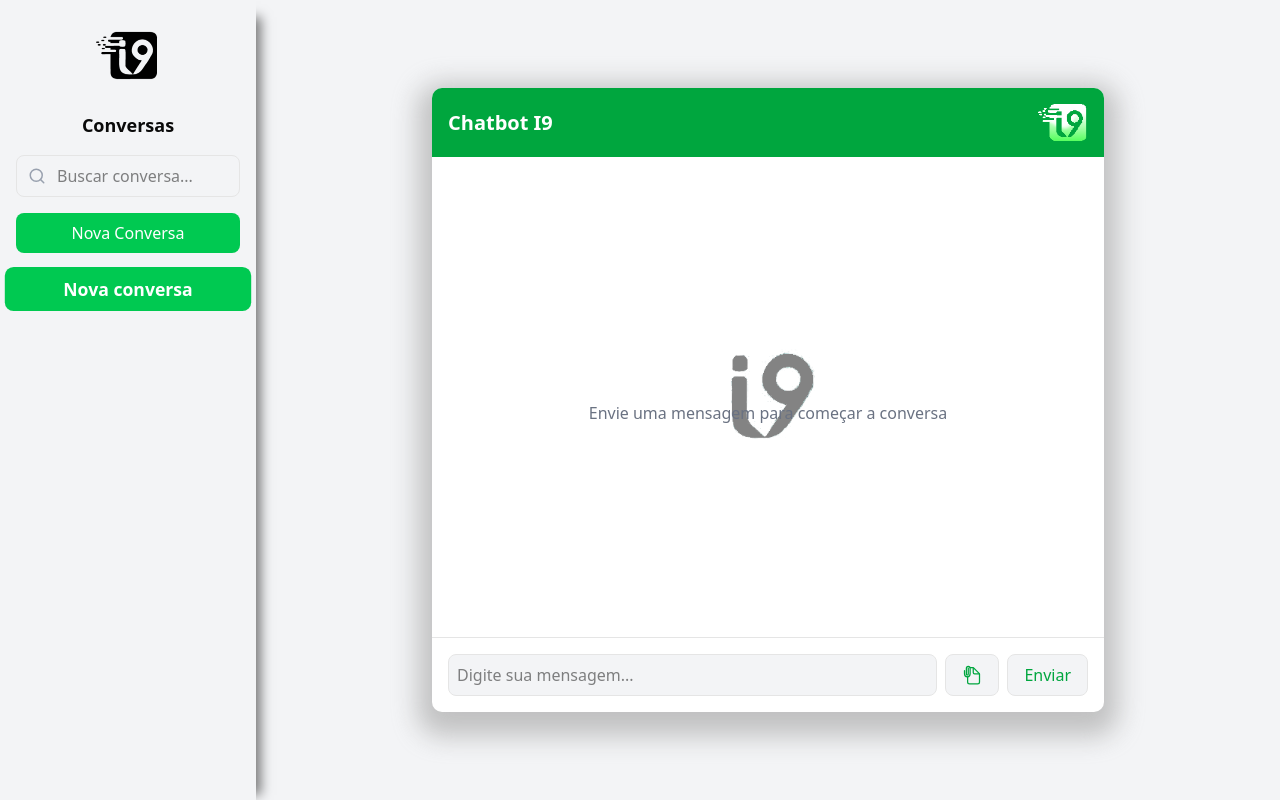
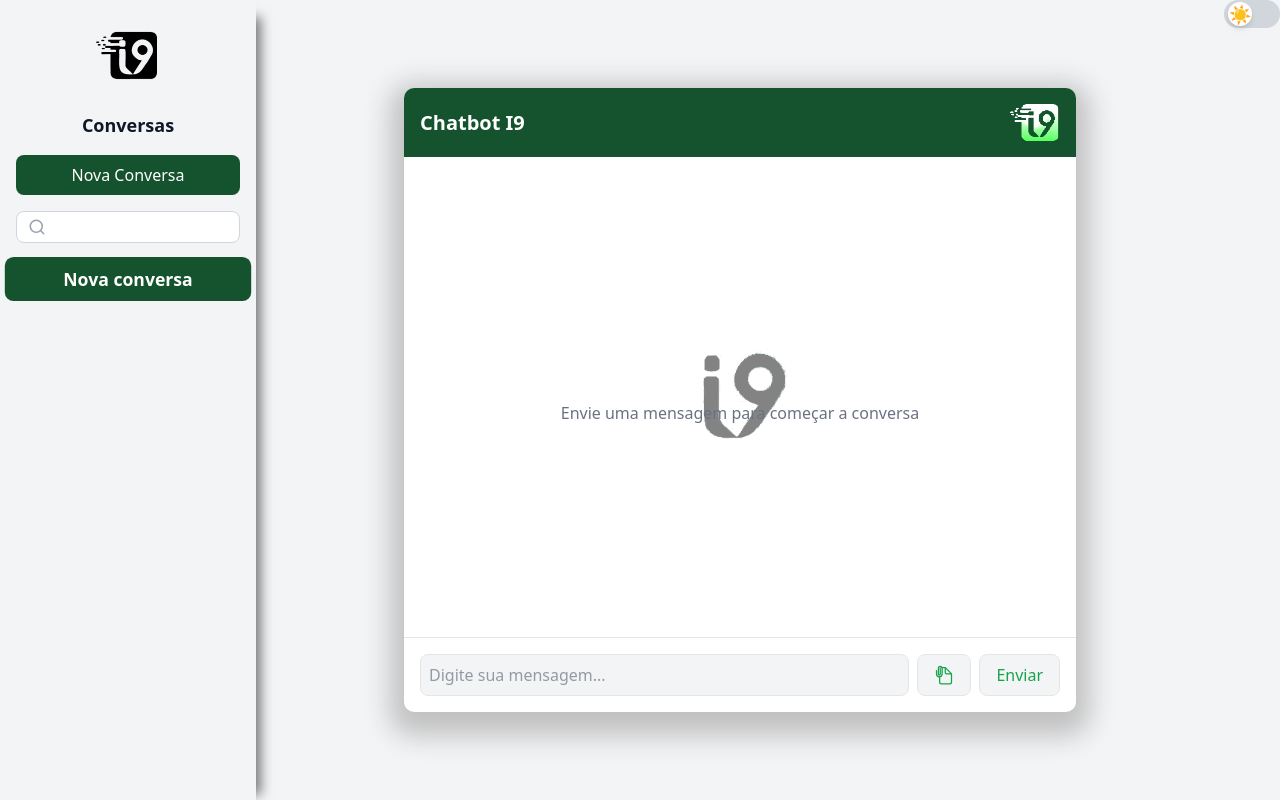
Before and after one commit to Joao-Sch/Gemini, a Next.js app: page / in a window 1280 px wide. Built offline with nearby package versions, Linux system fonts and the light colour scheme.

Commit message:
insert e mais features

```diff
--- a/app/page.tsx
+++ b/app/page.tsx
@@ -1,7 +1,6 @@
 /* eslint-disable @typescript-eslint/no-explicit-any */
 "use client";
 
-import { useState, useEffect, useRef } from "react";
 import { GoogleGenAI, Type } from "@google/genai";
 import entregas from "@/lib/entregas.json";
 import motoBoys from "@/lib/motoboys.json";
@@ -10,6 +9,7 @@ import Image from "next/image";
 import "./SendButton.css";
 import { IoDocumentAttachOutline } from "react-icons/io5";
 import { FiSearch } from "react-icons/fi";
+import { useEffect, useRef, useState } from "react";
 
 //#region TIPOS
 type UIMessage = {
@@ -68,7 +68,11 @@ export default function Chat() {
   const [openDelivery, setOpenDelivery] = useState<number | null>(null);
   const [sidebarVisible, setSidebarVisible] = useState(false);
   const [searchTerm, setSearchTerm] = useState("");
+  const [searchFocused, setSearchFocused] = useState(false);
+  const [searchPlaceholder, setSearchPlaceholder] = useState("");
+  const [darkMode, setDarkMode] = useState(false);
   const messagesEndRef = useRef<HTMLDivElement | null>(null);
+  const placeholderInterval = useRef<NodeJS.Timeout | null>(null);
   //#endregion
 
   const ai = new GoogleGenAI({
@@ -136,9 +140,7 @@ export default function Chat() {
         const geminiTitle = await generateTitleWithGemini(input, ai);
         setConversations((prev) =>
           prev.map((c) =>
-            c.id === currentConversationId
-              ? { ...c, title: geminiTitle }
-              : c
+            c.id === currentConversationId ? { ...c, title: geminiTitle } : c
           )
         );
       } catch {
@@ -401,18 +403,12 @@ Por favor, gere uma mensagem clara, amigável para o cliente com essas informaç
   //#region Insert Delivery
   const handleInsertDelivery = async (userInput: string): Promise<string> => {
     if (deliveryStep === "destino") {
-      const [rua, numero, bairro, cidade, cep] = userInput.split(",");
-      if (!rua || !numero || !bairro || !cidade || !cep) {
-        return "Por favor, informe todos os campos do endereço separados por vírgula.";
+      const endereco = extrairEndereco(userInput);
+      if (!endereco) {
+        return "Por favor, informe o endereço no formato: Rua, número - Bairro, Cidade - UF, CEP";
       }
       setPendingDelivery({
-        enderecoDestino: {
-          rua: rua.trim(),
-          numero: numero.trim(),
-          bairro: bairro.trim(),
-          cidade: cidade.trim(),
-          cep: cep.trim(),
-        },
+        enderecoDestino: endereco,
       });
       setDeliveryStep("responsavel");
       return "Qual o nome do responsável pela entrega?";
@@ -679,21 +675,43 @@ Por favor, gere uma mensagem clara, amigável para o cliente com essas informaç
     }
   }, [showDeliveriesSidebar]);
 
+  const animatePlaceholder = (text: string) => {
+    setSearchPlaceholder("");
+    let i = 0;
+    if (placeholderInterval.current) clearInterval(placeholderInterval.current);
+    placeholderInterval.current = setInterval(() => {
+      setSearchPlaceholder((prev) => prev + text.charAt(i));
+      i++;
+      if (i >= text.length) {
+        if (placeholderInterval.current)
+          clearInterval(placeholderInterval.current);
+      }
+    }, 60); // ajuste a velocidade aqui
+  };
+
   return (
-    <div className="flex min-h-screen bg-gray-100">
+    <div
+      className={`flex min-h-screen ${darkMode ? "bg-[#333]" : "bg-gray-100"}`}
+    >
       {/* Sidebar de conversas */}
       <div
-        className={`sideBar w-64 bg-gray-250 shadow-md p-4 overflow-y-auto max-h-screen text-center transition-transform duration-300 ease-in-out "translate-x-0" : "-translate-x-full"
-          } sm:translate-x-0 sm:block`}
+        className={`sideBar w-64 shadow-md p-4 overflow-y-auto max-h-screen text-center transition-transform duration-300
+    ${darkMode ? "bg-[#3a3a3a] text-gray-100" : "bg-gray-100 text-gray-900"}`}
         style={{
-          boxShadow: "16px 6px 11px -11px rgba(0,0,0,0.5)",
-          WebkitBoxShadow: "16px 6px 11px -11px rgba(0,0,0,0.5)",
-          MozBoxShadow: "16px 6px 11px -11px rgba(0,0,0,0.5)",
+          boxShadow: darkMode
+            ? "0 2px 8px 0 rgba(0,0,0,0.7)"
+            : "16px 6px 11px -11px rgba(0,0,0,0.5)",
+          WebkitBoxShadow: darkMode
+            ? "0 2px 8px 0 rgba(0,0,0,0.7)"
+            : "16px 6px 11px -11px rgba(0,0,0,0.5)",
+          MozBoxShadow: darkMode
+            ? "0 2px 8px 0 rgba(0,0,0,0.7)"
+            : "16px 6px 11px -11px rgba(0,0,0,0.5)",
         }}
       >
         <div className="mb-4">
           <Image
-            src="/fb-og.png"
+            src={darkMode ? "/i9White.png" : "/fb-og.png"} // coloque o caminho da logo escura e clara
             alt="Logo"
             width={150}
             height={150}
@@ -703,26 +721,51 @@ Por favor, gere uma mensagem clara, amigável para o cliente com essas informaç
 
         <h2 className="text-lg font-bold mb-4">Conversas</h2>
 
-        {/* Coloque o input de busca aqui */}
+        <button
+          onClick={createNewConversation}
+          className="w-full bg-[#14532d] text-white px-4 py-2 rounded-md transition-colors duration-500 mb-4 hover:bg-[#22c55e]"
+        >
+          Nova Conversa
+        </button>
+
         <div className="relative mb-4">
-          <span className="absolute left-3 top-1/2 -translate-y-1/2 text-gray-400">
+          <span
+            className={`absolute left-3 top-1/2 -translate-y-1/2 pointer-events-none transition-colors duration-300
+    ${searchFocused ? "text-[#16a34a]" : "text-gray-400"}`}
+          >
             <FiSearch size={18} />
           </span>
           <input
             type="text"
-            placeholder="Buscar conversa..."
             value={searchTerm}
             onChange={(e) => setSearchTerm(e.target.value)}
-            className="w-full pl-10 pr-4 py-2 border rounded-md focus:outline-none focus:border-green-800 transition-colors duration-600"
+            onFocus={() => {
+              setSearchFocused(true);
+              animatePlaceholder("BBuscar conversa");
+            }}
+            onBlur={() => {
+              setSearchFocused(false);
+              setSearchPlaceholder("");
+              if (placeholderInterval.current)
+                clearInterval(placeholderInterval.current);
+            }}
+            placeholder={searchFocused ? searchPlaceholder : ""} // só aparece animado ao focar
+            className={`
+    w-full
+    pl-10 pr-4
+    border rounded-md
+    focus:outline-none
+    transition-all duration-500
+    bg-white
+    ${searchFocused ? "h-12 border-[#16a34a]" : "h-8 border-gray-300"}
+  `}
+            style={{
+              transitionProperty: "height, border-color",
+              minHeight: "2rem",
+              maxHeight: "3rem",
+            }}
           />
         </div>
-
-        <button
-          onClick={createNewConversation}
-          className="w-full bg-green-500 text-white px-4 py-2 rounded-md hover:bg-green-700 transition-colors duration-500 mb-4"
-        >
-          Nova Conversa
-        </button>
 
         <div className="space-y-2">
           {conversations
@@ -734,9 +777,11 @@ Por favor, gere uma mensagem clara, amigável para o cliente com essas informaç
                 key={conv.id}
                 onClick={() => switchConversation(conv.id)}
                 className={`slideConversation block w-full px-4 py-2 rounded-md transition-all duration-500
-          ${conv.id === currentConversationId
-            ? "bg-green-500 text-white scale-110"
-            : "bg-gray-200 text-gray-800 hover:scale-105 hover:text-green-600"}
+    ${
+      conv.id === currentConversationId
+        ? "bg-[#14532d] text-white scale-110"
+        : "bg-gray-200 text-gray-800 hover:scale-105 hover:text-[#178a46]"
+    }
     text-center`}
               >
                 <b>{conv.title}</b>
@@ -749,14 +794,21 @@ Por favor, gere uma mensagem clara, amigável para o cliente com essas informaç
       <div className="flex flex-1 justify-center items-center">
         {/* Chat */}
         <div
-          className="w-full max-w-2xl bg-white rounded-lg shadow-md overflow-hidden flex flex-col"
+          className={`w-full max-w-2xl rounded-lg shadow-md overflow-hidden flex flex-col
+    ${darkMode ? "bg-[#222] text-gray-100" : "bg-white text-gray-700"}`}
           style={{
-            boxShadow: "0px 10px 26px 14px rgba(176,176,176,0.75)",
-            WebkitBoxShadow: "0px 10px 26px 14px rgba(176,176,176,0.75)",
-            MozBoxShadow: "0px 10px 26px 14px rgba(176,176,176,0.75)",
+            boxShadow: darkMode
+              ? "0px 10px 26px 14px rgba(0,0,0,0.7)"
+              : "0px 10px 26px 14px rgba(176,176,176,0.75)",
+            WebkitBoxShadow: darkMode
+              ? "0px 10px 26px 14px rgba(0,0,0,0.7)"
+              : "0px 10px 26px 14px rgba(176,176,176,0.75)",
+            MozBoxShadow: darkMode
+              ? "0px 10px 26px 14px rgba(0,0,0,0.7)"
+              : "0px 10px 26px 14px rgba(176,176,176,0.75)",
           }}
         >
-          <div className="bg-green-600 text-white p-4 flex justify-between items-center">
+          <div className="bg-[#14532d] text-white p-4 flex justify-between items-center">
             <h1 className="text-xl font-bold">Chatbot I9</h1>
             <Image
               src="/logo_i9delivery.png"
@@ -882,7 +934,7 @@ Por favor, gere uma mensagem clara, amigável para o cliente com essas informaç
               />
               <label
                 htmlFor="file-upload"
-                className={`bg-gray-100 text-green-600 px-4 items-center py-2 border rounded-md cursor-pointer hover:bg-green-800 hover:text-white transition-colors duration-600 flex ${
+                className={`bg-gray-100 text-[#16a34a] px-4 items-center py-2 border rounded-md cursor-pointer hover:bg-[#14532d] hover:text-white transition-colors duration-600 flex ${
                   isLoading ? "opacity-50 cursor-not-allowed" : ""
                 }`}
               >
@@ -890,11 +942,11 @@ Por favor, gere uma mensagem clara, amigável para o cliente com essas informaç
               </label>
               <button
                 type="submit"
-                className={`bg-gray-100 border text-green-600 px-4 py-2 rounded-md cursor-pointer
+                className={`bg-gray-100 border text-[#16a34a] px-4 py-2 rounded-md cursor-pointer
      ${
        isLoading
-                       ? "bg-green-800 scale-105 text-white cursor-not-allowed"
-                       : "hover:bg-green-800 hover:text-white transition-colors duration-600"
+         ? "bg-[#14532d] scale-105 text-white cursor-not-allowed"
+         : "hover:bg-[#14532d] hover:text-white transition-colors duration-600"
      }
    `}
                 disabled={isLoading}
@@ -927,8 +979,10 @@ Por favor, gere uma mensagem clara, amigável para o cliente com essas informaç
             style={{
               width: "20rem",
               height: "60vh",
-              background: "white",
-              boxShadow: "0 4px 24px rgba(0,0,0,0.12)",
+              background: darkMode ? "#333" : "white",
+              boxShadow: darkMode
+                ? "0 4px 24px rgba(0,0,0,0.7)"
+                : "0 4px 24px rgba(0,0,0,0.12)",
               overflowY: "auto",
               borderLeft: "1px solid rgb(235, 230, 229)",
               borderTopRightRadius: "0.5rem",
@@ -941,7 +995,7 @@ Por favor, gere uma mensagem clara, amigável para o cliente com essas informaç
               marginBottom: "6px",
             }}
           >
-            <div className="bg-green-800 text-white p-3 rounded-t-lg text-center font-semibold flex justify-between items-center">
+            <div className="bg-[#14532d] text-white p-3 rounded-t-lg text-center font-semibold flex justify-between items-center">
               <span>ENTREGAS</span>
               <button
                 className="text-white font-bold text-xl"
@@ -956,13 +1010,17 @@ Por favor, gere uma mensagem clara, amigável para o cliente com essas informaç
             ) : (
               <ul className="entrega-lista flex-1">
                 {deliveries.map((d, i) => {
-                  const origem = d.addresses?.find((a: any) => a.position === 0) || {};
-                  const destino = d.addresses?.find((a: any) => a.position === 1) || {};
+                  const origem =
+                    d.addresses?.find((a: any) => a.position === 0) || {};
+                  const destino =
+                    d.addresses?.find((a: any) => a.position === 1) || {};
                   return (
                     <li key={d.id} className="entrega-item">
                       <button
                         className="entrega-btn"
-                        onClick={() => setOpenDelivery(openDelivery === i ? null : i)}
+                        onClick={() =>
+                          setOpenDelivery(openDelivery === i ? null : i)
+                        }
                       >
                         <span>
                           <span className="entrega-icon">📦</span>
@@ -971,13 +1029,28 @@ Por favor, gere uma mensagem clara, amigável para o cliente com essas informaç
                         </span>
                         <span>{openDelivery === i ? "▲" : "▼"}</span>
                       </button>
-                      <div className={`entrega-details${openDelivery === i ? " open" : ""}`}>
+                      <div
+                        className={`entrega-details${
+                          openDelivery === i ? " open" : ""
+                        }`}
+                      >
                         {openDelivery === i && (
                           <>
-                            <div><b>Status:</b> {d.situation?.description ?? "Não informado"}</div>
-                            <div><b>Motoboy:</b> {d.deliveryman?.name ?? "Não informado"}</div>
-                            <div><b>Veículo:</b> {d.deliveryman?.vehicle?.model ?? "Não informado"}</div>
-                            <div><b>Valor:</b> R$ {d.price ?? "Não informado"}</div>
+                            <div>
+                              <b>Status:</b>{" "}
+                              {d.situation?.description ?? "Não informado"}
+                            </div>
+                            <div>
+                              <b>Motoboy:</b>{" "}
+                              {d.deliveryman?.name ?? "Não informado"}
+                            </div>
+                            <div>
+                              <b>Veículo:</b>{" "}
+                              {d.deliveryman?.vehicle?.model ?? "Não informado"}
+                            </div>
+                            <div>
+                              <b>Valor:</b> R$ {d.price ?? "Não informado"}
+                            </div>
                             <div>
                               <b>Origem:</b> {origem.street ?? "Não informado"},{" "}
                               {origem.number ?? "Não informado"},{" "}
@@ -987,7 +1060,8 @@ Por favor, gere uma mensagem clara, amigável para o cliente com essas informaç
                               {origem.zipCode ?? "Não informado"}
                             </div>
                             <div>
-                              <b>Destino:</b> {destino.street ?? "Não informado"},{" "}
+                              <b>Destino:</b>{" "}
+                              {destino.street ?? "Não informado"},{" "}
                               {destino.number ?? "Não informado"},{" "}
                               {destino.neighborhood ?? "Não informado"},{" "}
                               {destino.city ?? "Não informado"},{" "}
@@ -1005,12 +1079,53 @@ Por favor, gere uma mensagem clara, amigável para o cliente com essas informaç
           </div>
         )}
       </div>
+
+      {/* Botão de alternância de modo escuro */}
+      <div className="flex justify-center mb-4">
+        <button
+          onClick={() => setDarkMode((prev) => !prev)}
+          className={`
+            w-14 h-7 flex items-center rounded-full p-1 transition-colors duration-300
+            ${darkMode ? "bg-[#14532d]" : "bg-gray-300"}
+          `}
+          aria-label="Alternar modo escuro"
+        >
+          <div
+            className={`
+              w-6 h-6 rounded-full bg-white shadow-md transform transition-transform duration-300
+              ${darkMode ? "translate-x-7" : "translate-x-0"}
+              flex items-center justify-center
+            `}
+          >
+            {darkMode ? (
+              <span
+                role="img"
+                aria-label="Lua"
+                className="text-yellow-400 text-lg"
+              >
+                🌙
+              </span>
+            ) : (
+              <span
+                role="img"
+                aria-label="Sol"
+                className="text-yellow-500 text-lg"
+              >
+                ☀️
+              </span>
+            )}
+          </div>
+        </button>
+      </div>
     </div>
   );
 }
 //#endregion
 
-async function generateTitleWithGemini(userMessage: string, aiInstance: GoogleGenAI): Promise<string> {
+async function generateTitleWithGemini(
+  userMessage: string,
+  aiInstance: GoogleGenAI
+): Promise<string> {
   const prompt = `
 Gere um título curto (máximo 5 palavras) que resuma o assunto da seguinte mensagem do usuário para nomear uma conversa de chat. Não use pontuação no final.
 
@@ -1030,3 +1145,18 @@ Título:
     return userMessage.slice(0, 30);
   }
 }
+
+function extrairEndereco(enderecoCompleto: string) {
+  const regex =
+    /^(.*?),\s*(\d+)\s*-\s*(.*?),\s*([\w\s]+)\s*-\s*([A-Z]{2}),\s*(\d{5}-\d{3})$/;
+  const match = enderecoCompleto.match(regex);
+  if (!match) return null;
+  return {
+    rua: match[1].trim(),
+    numero: match[2].trim(),
+    bairro: match[3].trim(),
+    cidade: match[4].trim(),
+    estado: match[5].trim(),
+    cep: match[6].trim(),
+  };
+}
```
Also changed, not shown: public/i9White.png (added). Lines whose indentation alone changed are shown as unchanged.
